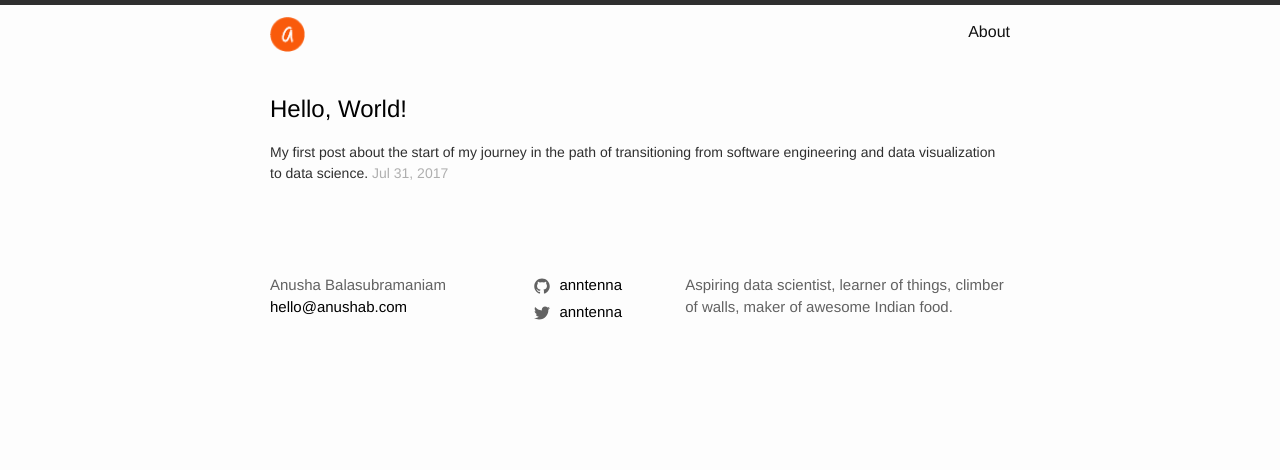
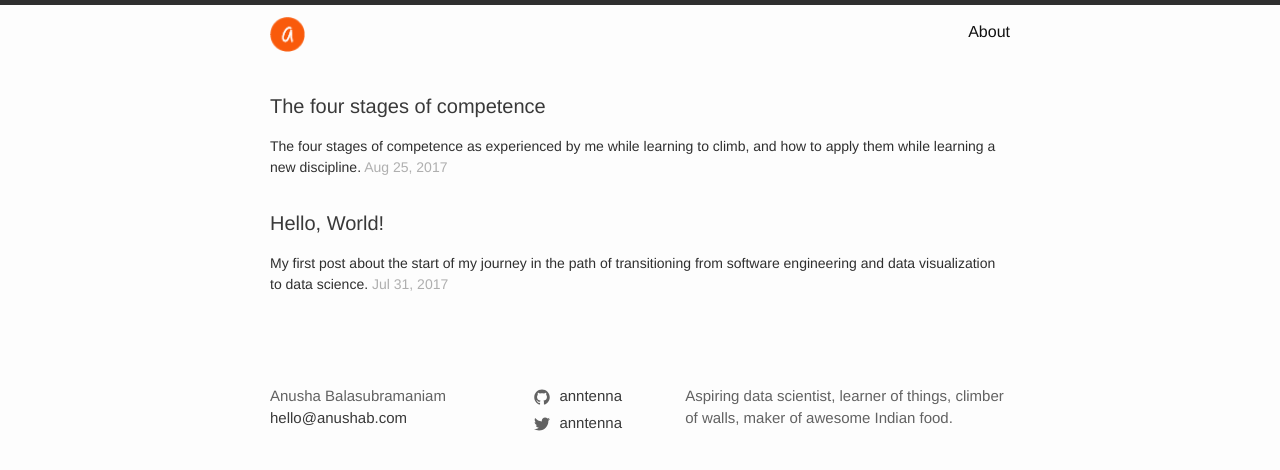
Before and after one commit to anntenna/anntenna.github.io, a Jekyll site: the page built from index.md, in a window 1280 px wide. Shown: the top 470 px of the page. Built offline with Jekyll 4.4.1, drawn with Linux system fonts in a browser that asks for light colours.

Commit message:
Add new post - four stages of competence

```diff
--- /dev/null
+++ b/_posts/2017-08-25-stages-of-competence.md
@@ -0,0 +1,21 @@
+---
+layout: post
+title:  "The four stages of competence"
+date:   2017-08-25 11:21:10 -0700
+categories: learning, competence
+description: "The four stages of competence as experienced by me while learning to climb, and how to apply them while learning a new discipline."
+---
+
+To learn a new skill, one must go through the **[four stages of competence](https://en.wikipedia.org/wiki/Four_stages_of_competence)**. When I came across **[this post on Reddit](https://www.reddit.com/r/todayilearned/comments/6vb66q/til_that_there_are_four_stages_to_learning_a_new/)**, it struck a chord and I knew I had experienced going through these stages before. Here I am, trying to learn new skills to make a living out of, and these are valuable lessons I could use now.
+
+Since the articles I linked to above do a much better job of explaining the stages, I'm going to talk about how they applied to me when I was learning how to climb.
+
+The first stage - **unconscious incompetence**, doesn't make itself obvious when it sets. But it's helpful to recognize the stage when you start the journey of learning something new. When I started climbing two years ago, I would try to stick to the wall as much as possible. While I was technically climbing walls, I wasn't using my strength efficiently, and would tire out halfway up. Then someone told me to keep my elbows straight. I struggled to do this, but did it anyway, in spite of not knowing why. This was me in the second stage of **conscious incompetence**. I bolstered my theoretical understanding of climbing technique and applied these lessons during every visit to the gym.
+
+After many weeks of struggling on a single route, I developed a process of trying out different things to solve a difficult problem. During a conversation with an experienced climber, I unlocked the secret to the straight elbows tip. The elbows being straight were the result of good climbing practice, and not the cause. Therefore, straight elbows were simply a sign of good technique. They indicated that the climber's body weight rested on her feet, and were not carried by her arms. A good climber only uses her arms as a hook, and not as a pulley. The primary force that sends a climber up must come from her feet.
+
+This knowledge helped me identify when I was doing things wrong, which in turn enabled me to find ways to fix it. With each technique I learned, previously learned techniques manifested themselves naturally.
+
+With climbing, as with anything else, the journey doesn't stop there. While it becomes easier to spot areas of improvement, and move from **conscious incompetence** to **conscious competence**, while the techniques you already have nailed down become an unconscious part of your practice, thus embedding those techniques into the **unconscious competence** phase. You're continuously going though the stages as you get better in your discipline, and recognizing this early equips you to traverse them faster.
+
+To learn something new, it is helpful to analyze how you learned something new and recognize how you went through these stages of competence, so that you can pick activities that push you forward in the cyclical stages that you need to go through to get better. Borrowing some [words of wisdom from Nick Offerman](http://www.imdb.com/title/tt3441700/) -  go pick a discipline, and get cracking!
--- a/_sass/minima.scss
+++ b/_sass/minima.scss
@@ -12,7 +12,7 @@ $spacing-unit:     30px !default;
 
 $text-color:       #111 !default;
 $background-color: #fdfdfd !default;
-$brand-color:      #000000 !default;
+$brand-color:      #393939 !default;
 
 $grey-color:       #626262 !default;
 $grey-color-light: lighten($grey-color, 30%) !default;
--- a/_sass/minima/_layout.scss
+++ b/_sass/minima/_layout.scss
@@ -216,7 +216,7 @@ header div a.site-title[href]:hover {
 
 .post-link {
   display: block;
-  @include relative-font-size(1.5);
+  @include relative-font-size(1.25);
 }
 
 
@@ -264,4 +264,8 @@ header div a.site-title[href]:hover {
       @include relative-font-size(1.125);
     }
   }
+
+  a:hover {
+    color: $grey-color;
+  }
 }
```
